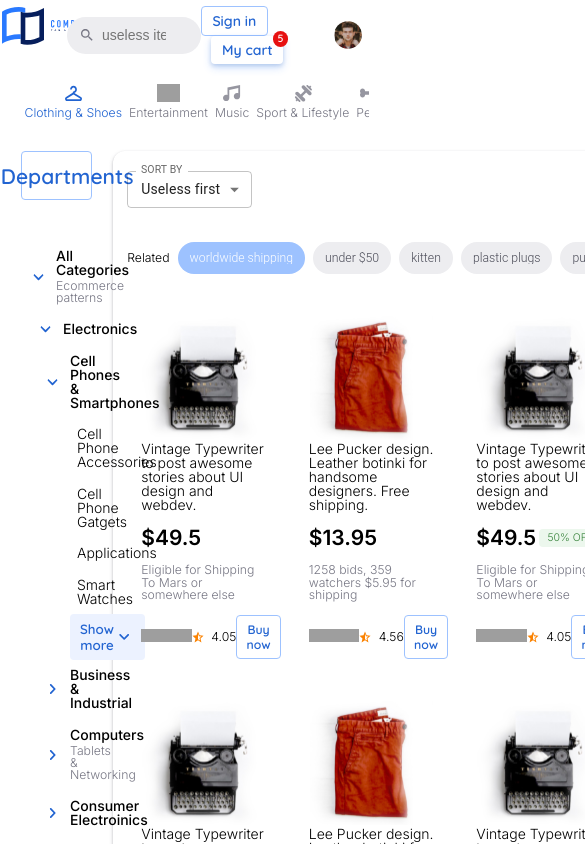
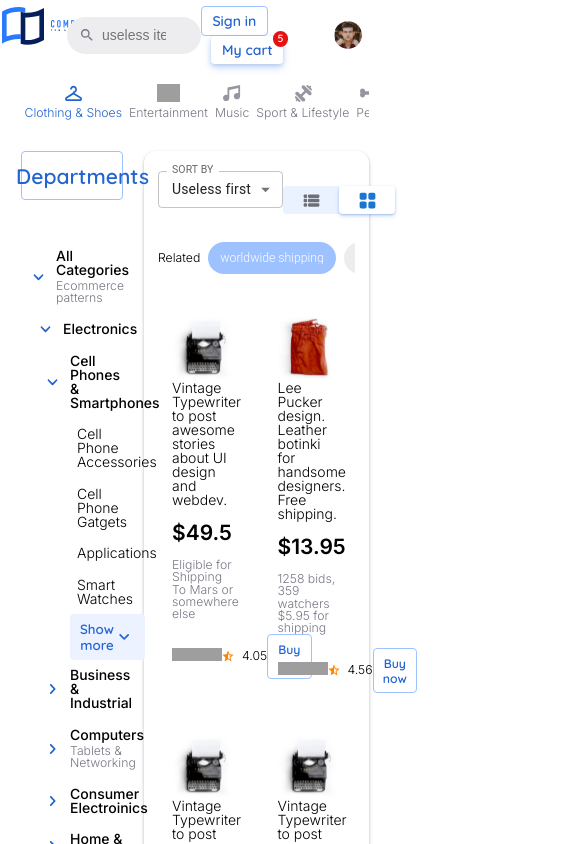
Before and after one commit to quangkhoi1228/company-shop-frontend-nextjs, a Next.js app: page /home/Home in a window 390 px wide. Shown: the top 844 px of the page, 585 px wide, since content can reach past the window. Built offline with nearby package versions, Linux system fonts and the light colour scheme; grey boxes are pictures that could not be loaded.

Commit message:
Update responsive

```diff
--- a/pages/home/Home.tsx
+++ b/pages/home/Home.tsx
@@ -10,10 +10,10 @@ const Home = () => {
       <div className='container'>
         <CategoriesNavbar />
         <div className='columns'>
-          <aside className='column is-3'>
+          <aside className='column is-3 is-4-tablet'>
             <FilterSidebar />
           </aside>
-          <section className='column'>
+          <section className='column is-8-tablet'>
             <section className='home-product-list-container'>
               <ControlBar />
               <ProductList />
--- a/pages/home/components/FilterSidebar/FilterByYear.tsx
+++ b/pages/home/components/FilterSidebar/FilterByYear.tsx
@@ -27,7 +27,7 @@ const FilterByYear = () => {
 
 const options: { label: string; value: string }[] = [...new Array(10)]
   .fill(2015, 0, 10)
-  .map((item, index) => ({ label: item + index, value: item + index }))
+  .map((item, index) => ({ label: (item + index).toString(), value: item + index }))
   .reverse();
 
 export default FilterByYear;
--- a/pages/home/components/ProductList/ProductList.tsx
+++ b/pages/home/components/ProductList/ProductList.tsx
@@ -16,7 +16,8 @@ export interface ProductDataType {
 const ProductList = () => {
   return (
     <section className='product-list'>
-      {productList.map((product: ProductDataType, index) => {
+      {[...productList, ...productList, ...productList, ...productList].map(
+        (product: ProductDataType, index) => {
           return (
             <article key={index} className='product-item'>
               <img
@@ -45,7 +46,8 @@ const ProductList = () => {
               </div>
             </article>
           );
-      })}
+        }
+      )}
     </section>
   );
 };
@@ -83,59 +85,6 @@ const productList = [
     yearOfMnufacture: '2022-11-3',
     thumbnail: '/images/product/image-11.svg',
   },
-  {
-    name: 'Lee Pucker design. Leather botinki for handsome designers. Free shipping.',
-    descriptions: `1258 bids, 359 watchers
-    <b>$5.95 for shipping</b>`,
-    category: ['travel'],
-    price: 13.95,
-    vote: 4.56,
-    createAt: '2022-11-3',
-    yearOfMnufacture: '2022-11-3',
-    thumbnail: '/images/product/image-5.svg',
-  },
-  {
-    name: 'Vintage Typewriter to post awesome stories about UI design and webdev.',
-    descriptions: 'Eligible for Shipping To Mars or somewhere else',
-    category: ['entertainment'],
-    price: 49.5,
-    vote: 4.05,
-    createAt: '2022-11-3',
-    yearOfMnufacture: '2022-11-3',
-    thumbnail: '/images/product/image-11.svg',
-  },
-  {
-    name: 'Lee Pucker design. Leather botinki for handsome designers. Free shipping.',
-    descriptions: `1258 bids, 359 watchers
-    <b>$5.95 for shipping</b>`,
-    category: ['travel'],
-    price: 13.95,
-    vote: 4.56,
-    createAt: '2022-11-3',
-    yearOfMnufacture: '2022-11-3',
-    thumbnail: '/images/product/image-5.svg',
-  },
-  {
-    name: 'Vintage Typewriter to post awesome stories about UI design and webdev.',
-    descriptions: 'Eligible for Shipping To Mars or somewhere else',
-    category: ['entertainment'],
-    price: 49.5,
-    vote: 4.05,
-    createAt: '2022-11-3',
-    yearOfMnufacture: '2022-11-3',
-    thumbnail: '/images/product/image-11.svg',
-  },
-  {
-    name: 'Lee Pucker design. Leather botinki for handsome designers. Free shipping.',
-    descriptions: `1258 bids, 359 watchers
-    <b>$5.95 for shipping</b>`,
-    category: ['travel'],
-    price: 13.95,
-    vote: 4.56,
-    createAt: '2022-11-3',
-    yearOfMnufacture: '2022-11-3',
-    thumbnail: '/images/product/image-5.svg',
-  },
 ];
 
 export default ProductList;
--- a/pages/template/components/Menu.tsx
+++ b/pages/template/components/Menu.tsx
@@ -27,11 +27,10 @@ const Menu = ({
   return (
     <ul className='menu'>
       {data.map((menuItem: MenuItemDataType, index: number) => {
-        return (
-          maxChildrenShow &&
-          maxChildrenShow > index && (
-            <MenuItem key={menuItem.code} data={menuItem} />
-          )
+        return maxChildrenShow && maxChildrenShow > index ? (
+          <MenuItem key={menuItem.code} data={menuItem} />
+        ) : (
+          <li key={menuItem.code}></li>
         );
       })}
       {hasExpandButton && (
@@ -64,18 +63,18 @@ const MenuItem = ({ data }: { data: MenuItemDataType }) => {
         )}
         {data.children && <ChevronRightRoundedIcon className='menu-arrow' />}
       </div>
-      {data.children && <Menu data={data.children} parent={data}/>}
+      {data.children && <Menu data={data.children} parent={data} />}
       {data.maxChildrenShow &&
         data.children &&
         data.maxChildrenShow < data?.children?.length && (
-          <li className='show-more-button-container'>
+          <div className='show-more-button-container'>
             <button className='button'>
               <span className='text'>Show more</span>
               <span className='icon'>
                 <ChevronRightRoundedIcon />
               </span>
             </button>
-          </li>
+          </div>
         )}
     </li>
   );
--- a/styles/scss/components/column.scss
+++ b/styles/scss/components/column.scss
@@ -12,6 +12,20 @@ $column-gap: 0.75rem !default;
       flex: none;
       width: (100% * $size / 12);
     }
+
+    @include mobile {
+      &.is-#{$size}-mobile {
+        flex: none;
+        width: (100% * $size / 12);
+      }
+    }
+
+    @include tablet {
+      &.is-#{$size}-tablet {
+        flex: none;
+        width: (100% * $size / 12);
+      }
+    }
   }
 }
 
--- a/styles/scss/components/container.scss
+++ b/styles/scss/components/container.scss
@@ -2,4 +2,9 @@
   max-width: 1300px;
   padding: var(--offset);
   margin: auto;
+
+  @include tablet{
+    max-width: 100%;
+
+  }
 }
--- a/styles/scss/components/responsive.scss
+++ b/styles/scss/components/responsive.scss
@@ -1,10 +1,18 @@
 @mixin mobile {
-  @media screen and (max-width: 672px) {
+  @media screen and (max-width: 576px) {
     @content;
   }
 }
+
 @mixin tablet {
-  @media screen and (min-width: 673), print {
+  @media screen and (max-width: 960px) {
     @content;
   }
 }
+
+
+@mixin desktop {
+  @media screen and (min-width: 961px) {
+    @content;
+  }
+}
--- a/styles/scss/pages/home.scss
+++ b/styles/scss/pages/home.scss
@@ -35,6 +35,7 @@ $product-item-gap: 0.5rem;
 }
 .related-bar {
   margin: 2rem 0;
+  overflow: auto;
 }
 
 .product-list {
@@ -52,6 +53,10 @@ $product-item-gap: 0.5rem;
 
   &:hover {
     box-shadow: 0px 2px 4px rgba(59, 69, 123, 0.2), 0px 4px 8px rgba(92, 107, 192, 0.2);
+  }
+
+  @include tablet{
+    width: calc(50% - $product-item-gap * 2);
   }
   .product__thumpnail {
     width: 100%;
@@ -102,7 +107,7 @@ $product-item-gap: 0.5rem;
 
 .rating-star {
   display: flex;
-  justify-content: start;
+  justify-content: flex-start;
   .stars {
     display: flex;
     align-items: center;
```
Lines whose indentation alone changed are shown as unchanged.
